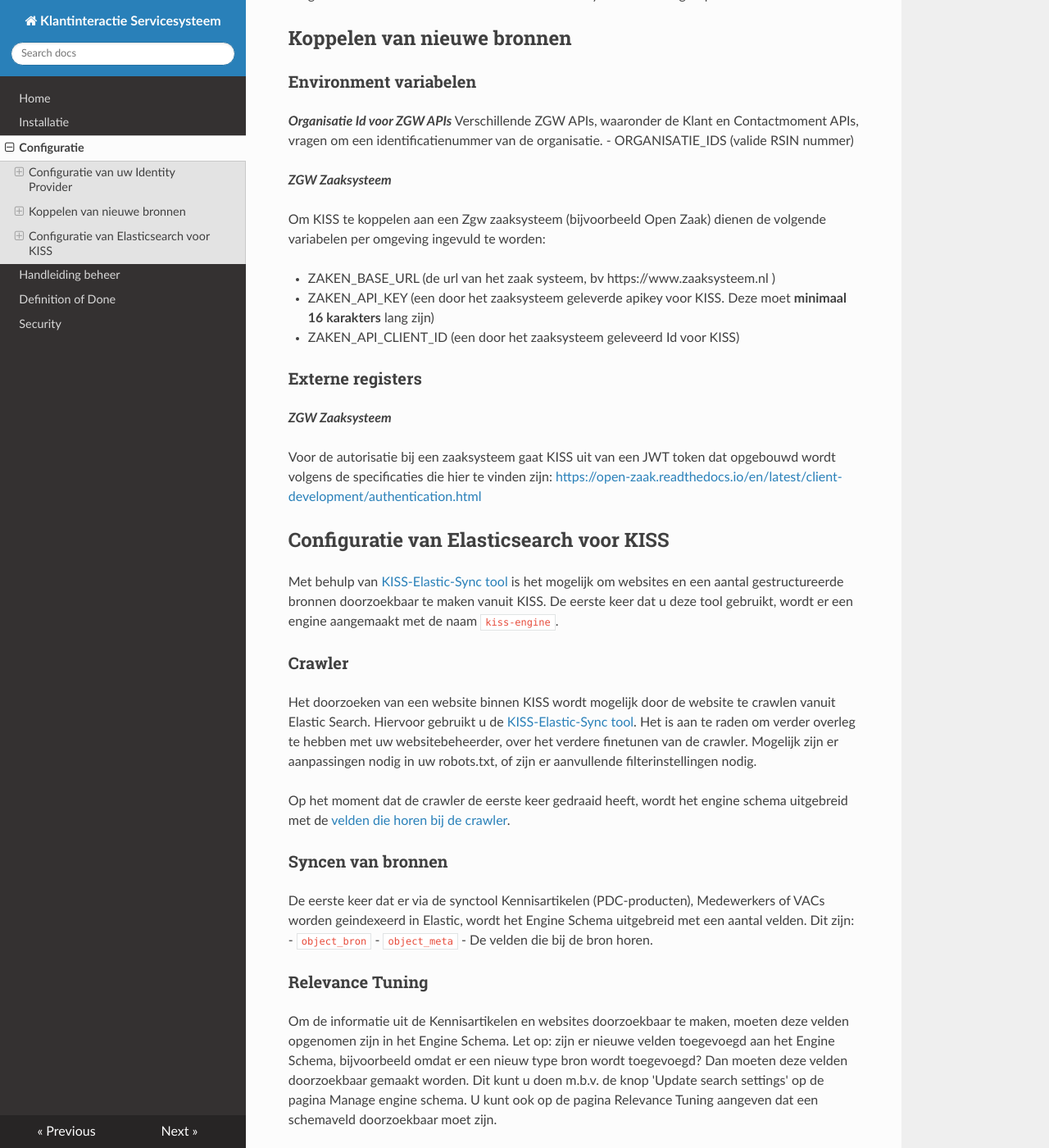
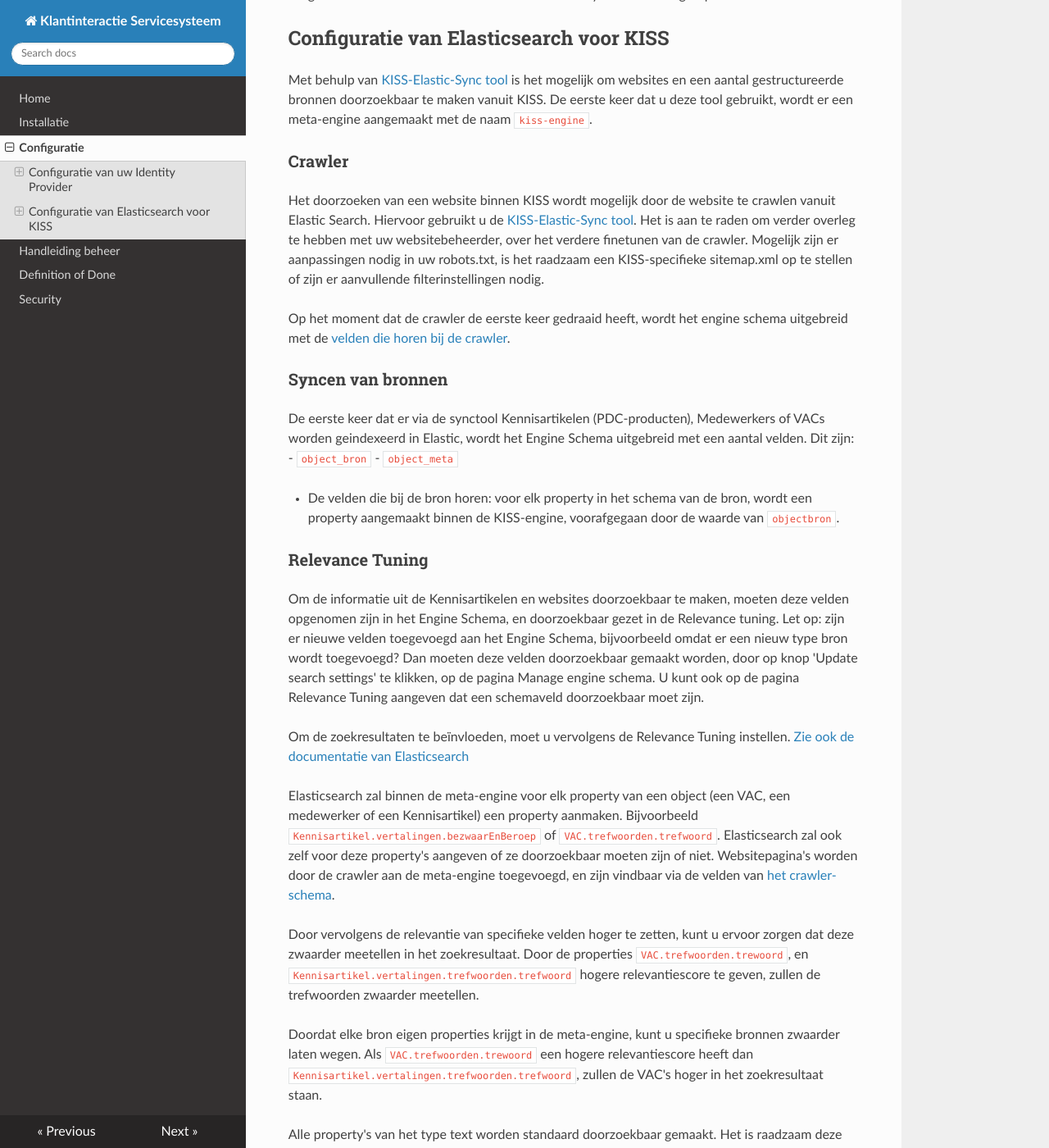
Before and after one commit to Klantinteractie-Servicesysteem/.github, an MkDocs documentation site: the page built from docs/CONFIGURATIE.md, in a window 1280 px wide and 1400 px high, scrolled down 3345 px. Shown: the whole window at 82% size. Built offline with MkDocs 1.6.1, drawn with Linux system fonts in a browser that asks for light colours; nearby versions of some CDN libraries; some of the changed text lies outside the part shown.

Commit message:
Update CONFIGURATIE.md
Improved information on Relevance tuning

```diff
--- a/docs/CONFIGURATIE.md
+++ b/docs/CONFIGURATIE.md
@@ -39,31 +39,11 @@
 1. In dit scherm kunt u de rollen die u eerder gedefinieerd heeft, toekennen aan individuele gebruikers en - als uw licentie van Active Directory dit toestaat - groepen.
 
 
-
-## Koppelen van nieuwe bronnen
-### Environment variabelen
-_**Organisatie Id voor ZGW APIs**_
-Verschillende ZGW APIs, waaronder de Klant en Contactmoment APIs, vragen om een identificatienummer van de organisatie.
-- ORGANISATIE_IDS (valide RSIN nummer)
-
-_**ZGW Zaaksysteem**_
-
-Om KISS te koppelen aan een Zgw zaaksysteem (bijvoorbeeld Open Zaak) dienen de volgende variabelen per omgeving ingevuld te worden:
-
-
-- ZAKEN_BASE_URL (de url van het zaak systeem, bv https://www.zaaksysteem.nl )
-- ZAKEN_API_KEY (een door het zaaksysteem geleverde apikey voor KISS. Deze moet **minimaal 16 karakters** lang zijn)
-- ZAKEN_API_CLIENT_ID (een door het zaaksysteem geleveerd Id voor KISS)
-
-### Externe registers
-_**ZGW Zaaksysteem**_
-
-Voor de autorisatie bij een zaaksysteem gaat KISS uit van een JWT token dat opgebouwd wordt volgens de specificaties die hier te vinden zijn: [https://open-zaak.readthedocs.io/en/latest/client-development/authentication.html](https://open-zaak.readthedocs.io/en/latest/client-development/authentication.html)
 ## Configuratie van Elasticsearch voor KISS
-Met behulp van [KISS-Elastic-Sync tool](https://github.com/Klantinteractie-Servicesysteem/KISS-Elastic-Sync) is het mogelijk om websites en een aantal gestructureerde bronnen doorzoekbaar te maken vanuit KISS. De eerste keer dat u deze tool gebruikt, wordt er een engine aangemaakt met de naam `kiss-engine`.
+Met behulp van [KISS-Elastic-Sync tool](https://github.com/Klantinteractie-Servicesysteem/KISS-Elastic-Sync) is het mogelijk om websites en een aantal gestructureerde bronnen doorzoekbaar te maken vanuit KISS. De eerste keer dat u deze tool gebruikt, wordt er een meta-engine aangemaakt met de naam `kiss-engine`.
 
 ### Crawler
-Het doorzoeken van een website binnen KISS wordt mogelijk door de website te crawlen vanuit Elastic Search. Hiervoor gebruikt u de [KISS-Elastic-Sync tool](https://github.com/Klantinteractie-Servicesysteem/KISS-Elastic-Sync). Het is aan te raden om verder overleg te hebben met uw websitebeheerder, over het verdere finetunen van de crawler. Mogelijk zijn er aanpassingen nodig in uw robots.txt, of zijn er aanvullende filterinstellingen nodig.
+Het doorzoeken van een website binnen KISS wordt mogelijk door de website te crawlen vanuit Elastic Search. Hiervoor gebruikt u de [KISS-Elastic-Sync tool](https://github.com/Klantinteractie-Servicesysteem/KISS-Elastic-Sync). Het is aan te raden om verder overleg te hebben met uw websitebeheerder, over het verdere finetunen van de crawler. Mogelijk zijn er aanpassingen nodig in uw robots.txt, is het raadzaam een KISS-specifieke sitemap.xml op te stellen of zijn er aanvullende filterinstellingen nodig.
 
 Op het moment dat de crawler de eerste keer gedraaid heeft, wordt het engine schema uitgebreid met de [velden die horen bij de crawler](https://www.elastic.co/guide/en/app-search/current/web-crawler-reference.html#web-crawler-reference-web-crawler-schema).
 
@@ -71,11 +51,18 @@
 De eerste keer dat er via de synctool Kennisartikelen (PDC-producten), Medewerkers of VACs worden geindexeerd in Elastic, wordt het Engine Schema uitgebreid met een aantal velden. Dit zijn:
 - `object_bron`
 - `object_meta`
-- De velden die bij de bron horen.
+
+- De velden die bij de bron horen: voor elk property in het schema van de bron, wordt een property aangemaakt binnen de KISS-engine, voorafgegaan door de waarde van `objectbron`.
 
 ### Relevance Tuning
-Om de informatie uit de Kennisartikelen en websites doorzoekbaar te maken, moeten deze velden opgenomen zijn in het Engine Schema. Let op: zijn er nieuwe velden toegevoegd aan het Engine Schema, bijvoorbeeld omdat er een nieuw type bron wordt toegevoegd? Dan moeten deze velden doorzoekbaar gemaakt worden. Dit kunt u doen m.b.v. de knop 'Update search settings' op de pagina Manage engine schema. U kunt ook op de pagina Relevance Tuning aangeven dat een schemaveld doorzoekbaar moet zijn.
+Om de informatie uit de Kennisartikelen en websites doorzoekbaar te maken, moeten deze velden opgenomen zijn in het Engine Schema, en doorzoekbaar gezet in de Relevance tuning. Let op: zijn er nieuwe velden toegevoegd aan het Engine Schema, bijvoorbeeld omdat er een nieuw type bron wordt toegevoegd? Dan moeten deze velden doorzoekbaar gemaakt worden, door op knop 'Update search settings' te klikken, op de pagina Manage engine schema. U kunt ook op de pagina Relevance Tuning aangeven dat een schemaveld doorzoekbaar moet zijn.
 
-Om de zoekresultaten te beïnvloeden, moet u vervolgens de Relevance Tuning instellen.
+Om de zoekresultaten te beïnvloeden, moet u vervolgens de Relevance Tuning instellen. [Zie ook de documentatie van Elasticsearch](https://www.elastic.co/guide/en/app-search/current/relevance-tuning-guide.html)
 
-[Zie de documentatie van Elasticsearch](https://www.elastic.co/guide/en/app-search/current/relevance-tuning-guide.html)
+Elasticsearch zal binnen de meta-engine voor elk property van een object (een VAC, een medewerker of een Kennisartikel) een property aanmaken. Bijvoorbeeld `Kennisartikel.vertalingen.bezwaarEnBeroep` of `VAC.trefwoorden.trefwoord`. Elasticsearch zal ook zelf voor deze property's aangeven of ze doorzoekbaar moeten zijn of niet. Websitepagina's worden door de crawler aan de meta-engine toegevoegd, en zijn vindbaar via de velden van [het crawler-schema](https://www.elastic.co/guide/en/app-search/8.9/web-crawler-reference.html#web-crawler-reference-web-crawler-schema).
+
+Door vervolgens de relevantie van specifieke velden hoger te zetten, kunt u ervoor zorgen dat deze zwaarder meetellen in het zoekresultaat. Door de properties `VAC.trefwoorden.trewoord`, en `Kennisartikel.vertalingen.trefwoorden.trefwoord` hogere relevantiescore te geven, zullen de trefwoorden zwaarder meetellen.
+
+Doordat elke bron eigen properties krijgt in de meta-engine, kunt u specifieke bronnen zwaarder laten wegen. Als `VAC.trefwoorden.trewoord` een hogere relevantiescore heeft dan `Kennisartikel.vertalingen.trefwoorden.trefwoord`, zullen de VAC's hoger in het zoekresultaat staan.
+
+Alle property's van het type text worden standaard doorzoekbaar gemaakt. Het is raadzaam deze standaard instellingen na te lopen. Vooral bij Kennisartikelen (waarvan het object gebaseerd is op de API van de SDG invoervoorziening) zijn er veel text property's, die niet relevant zijn voor de zoekresultaten.
```
